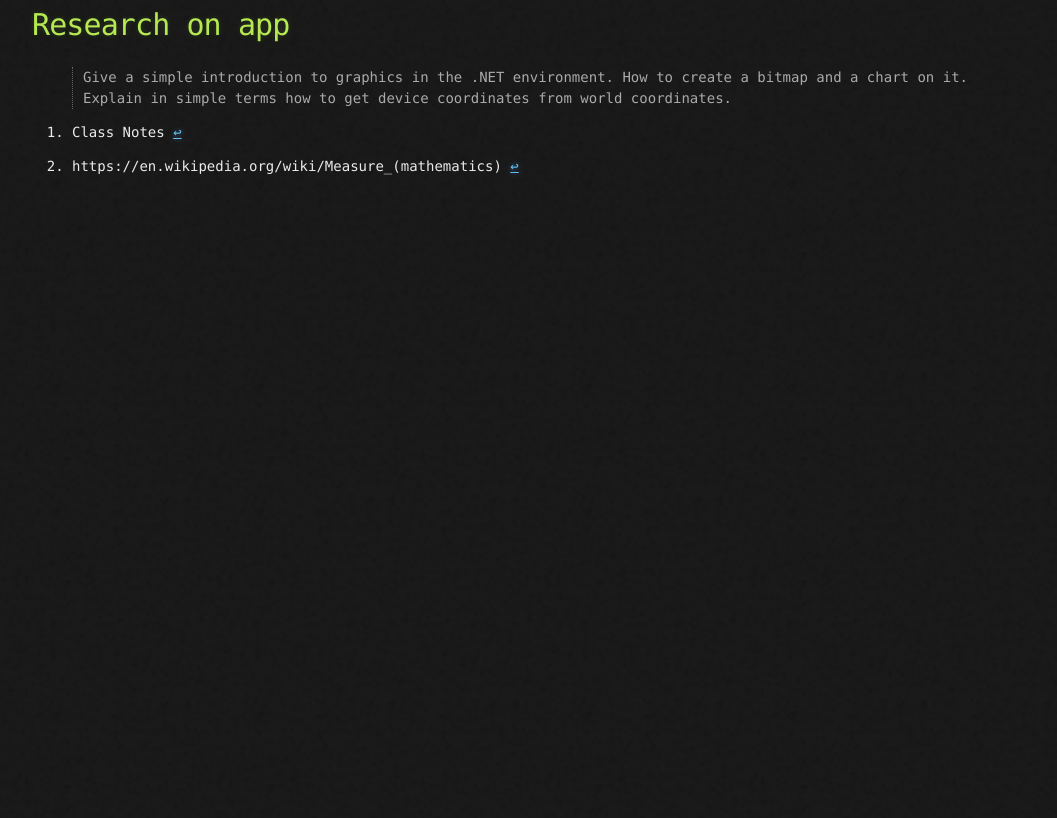
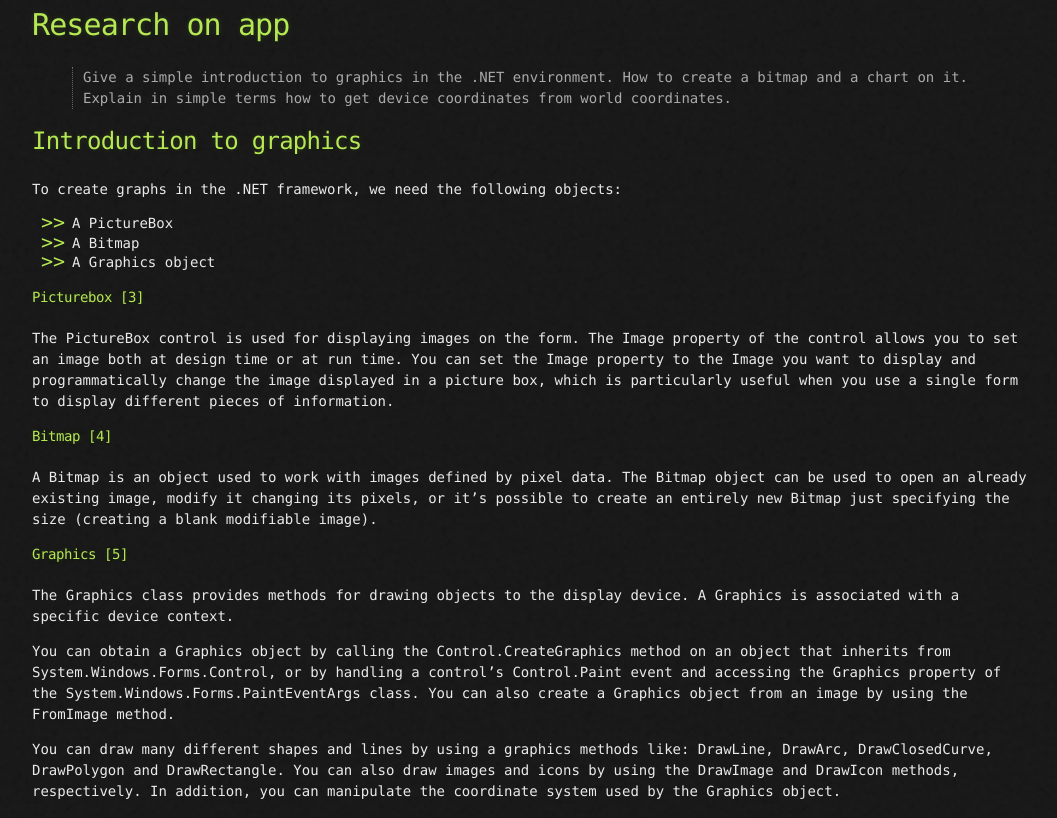
Before and after one commit to Videars/Statistics, a Jekyll site: the page built from Week4/Research.md, in a window 1280 px wide and 1400 px high, scrolled down 2820 px, cut to the strip 434-1252 px from the top of the window. Shown: the whole strip, without its empty margins (108-1165 px from the left). Built offline with Jekyll 4.4.1, drawn with Linux system fonts in a browser that asks for light colours; our own code applies the rules of GitHub Pages for plain Markdown files; formulas are drawn with MathJax 3; before the commit the page ends 3450 px from its top, so only the background shows below that; some of the changed text lies outside the part shown.

Commit message:
Update Research.md

```diff
--- a/Week4/Research.md
+++ b/Week4/Research.md
@@ -100,5 +100,59 @@ Let's start with simulating the coin tosses with the random tool. For every toss
 
 > Give a simple introduction to graphics in the .NET environment. How to create a bitmap and a chart on it. Explain in simple terms how to get device coordinates from world coordinates.
 
+## Introduction to graphics
+
+To create graphs in the .NET framework, we need the following objects:
+
++ A PictureBox
++ A Bitmap
++ A Graphics object
+
+#### Picturebox [3]
+
+The PictureBox control is used for displaying images on the form. The Image property of the control allows you to set an image both at design time or at run time.
+You can set the Image property to the Image you want to display and programmatically change the image displayed in a picture box, which is particularly useful when you use a single form to display different pieces of information.
+
+#### Bitmap [4]
+
+A Bitmap is an object used to work with images defined by pixel data. The Bitmap object can be used to open an already existing image, modify it changing its pixels, or it's possible to create an entirely new Bitmap just specifying the size (creating a blank modifiable image).
+
+#### Graphics [5]
+
+The Graphics class provides methods for drawing objects to the display device. A Graphics is associated with a specific device context.
+
+You can obtain a Graphics object by calling the Control.CreateGraphics method on an object that inherits from System.Windows.Forms.Control, or by handling a control's Control.Paint event and accessing the Graphics property of the System.Windows.Forms.PaintEventArgs class. You can also create a Graphics object from an image by using the FromImage method.
+
+You can draw many different shapes and lines by using a graphics methods like: DrawLine, DrawArc, DrawClosedCurve, DrawPolygon and DrawRectangle.
+You can also draw images and icons by using the DrawImage and DrawIcon methods, respectively.
+In addition, you can manipulate the coordinate system used by the Graphics object.
+
+Here is a code sample on how to use this obejects together and create a blank modifiable image:
+
+    Bitmap b;
+    Graphics g;
+
+    b =  new Bitmap(pictureBox1.Width, pictureBox1.Height);
+    g = Graphics.FromImage(b);
+
+    pictureBox1.Image = b;
+
+## Coordinates transformation
+
+When we draw a chart on a bitmap, using the methods provided by a Graphics object, we need to keep into account the fact that the real world coordinates of the points that compose our chart can’t be reported in the image as they are: the first thing we need to do is to convert the cartesian coordinates that we have (that is a couple of real numbers) into coordinates that can be read by a bitmap (couple of integers number) and then change the origin of the plane from bottom left to top left (where is actually located the origin for a bitmap image). So the conversion to do is the following:
+
+$$
+X_{new} = \frac{X_{old}-X_{min}}{X_{max}-X_{min}}W
+$$
+
+$$
+Y_{new} = H-H\frac{Y_{old}-Y_{min}}{Y_{max}-Y_{min}}
+$$
+
+where $H$ and $W$ are respectively the height and width of the image.
+
 [^1]: Class Notes
 [^2]: https://en.wikipedia.org/wiki/Measure_(mathematics)
+[^3]: https://learn.microsoft.com/it-it/dotnet/api/system.windows.forms.picturebox
+[^4]: https://learn.microsoft.com/en-us/dotnet/api/system.drawing.bitmap
+[^5]: https://learn.microsoft.com/en-us/dotnet/api/system.drawing.graphics
```
